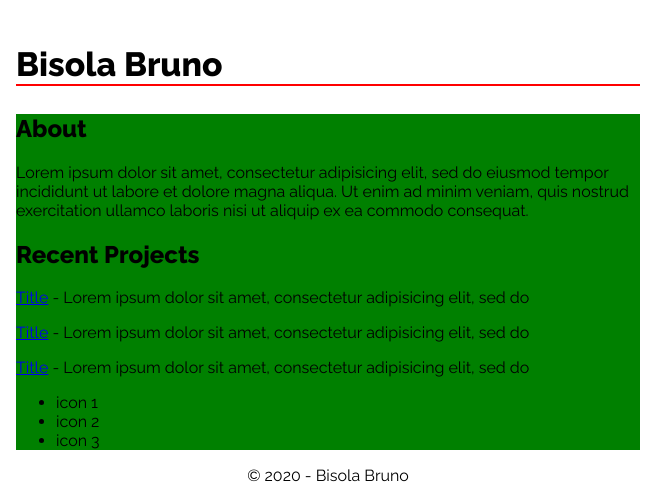
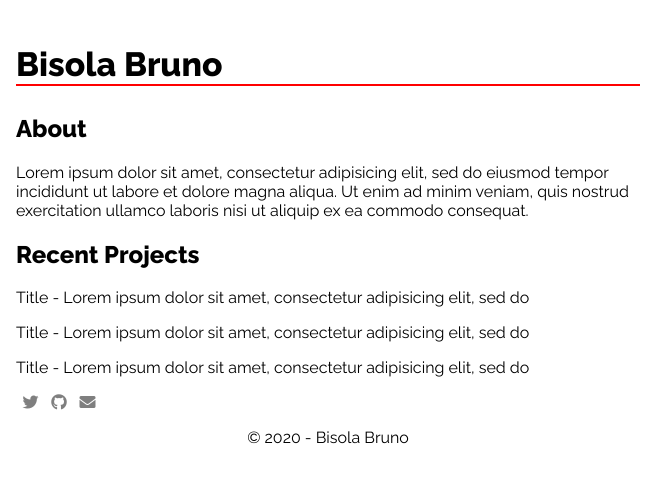
Before and after one commit to SolaOmi/SolaOmi.github.io, a plain HTML site: page index.html in a window 1280 px wide. Shown: the top 500 px of the page, 0-651 px from the left. Drawn offline with Linux system fonts and the light colour scheme.

Commit message:
Add relevant personal links

```diff
--- a/index.css
+++ b/index.css
@@ -10,6 +10,11 @@ body {
   margin: 0;
 }
 
+a, a:hover, a:visited, a:active {
+  color: inherit;
+  text-decoration: none;
+}
+
 h1 {
   border-bottom: 2px solid red;
   font-size: 2.1em;
@@ -17,7 +22,6 @@ h1 {
 }
 
 main {
-  background-color: green;
 }
 
 footer {
@@ -41,6 +45,24 @@ footer {
   display: none;
 }
 
+#social-links {
+  display: flex;
+  list-style: none;
+  padding: 0;
+}
+
+#social-links li {
+  color: rgba(0, 0, 0, 0.5);
+  font-size: 1rem;
+  margin: 0 0.4rem;
+  transition: all 0.2s ease-in-out;
+}
+
+#social-links li:hover {
+  color: black;
+  transform: scale(1.2);
+}
+
 @media (min-width: 1024px) {
   .sides {
     width: 50%;
--- a/index.html
+++ b/index.html
@@ -24,10 +24,22 @@
         <p><a href="#">Title</a> - Lorem ipsum dolor sit amet, consectetur adipisicing elit, sed do </p>
         <p><a href="#">Title</a> - Lorem ipsum dolor sit amet, consectetur adipisicing elit, sed do </p>
         <p><a href="#">Title</a> - Lorem ipsum dolor sit amet, consectetur adipisicing elit, sed do </p>
-        <ul>
-          <li>icon 1</li>
-          <li>icon 2</li>
-          <li>icon 3</li>
+        <ul id="social-links">
+          <li>
+            <a target="_blank" href="https://twitter.com/SoloSolaSoul">
+              <i class="fab fa-twitter"></i>
+            </a>
+          </li>
+          <li>
+            <a target="_blank" href="https://github.com/SolaOmi">
+              <i class="fab fa-github"></i>
+            </a>
+          </li>
+          <li>
+            <a href="mailto:bisolaomisore@gmail.com">
+              <i class="fas fa-envelope"></i>
+            </a>
+          </li>
         </ul>
       </main>
       <footer>
```
